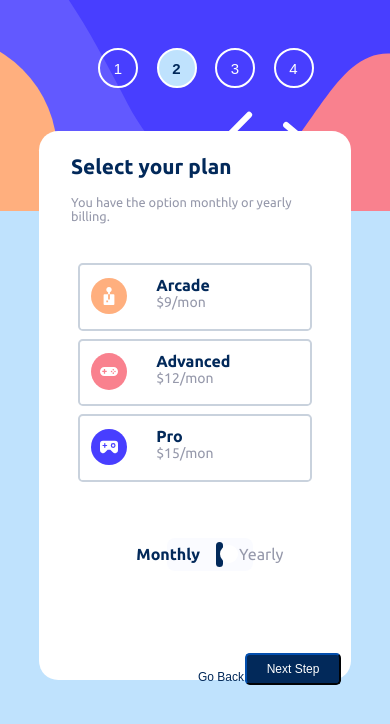
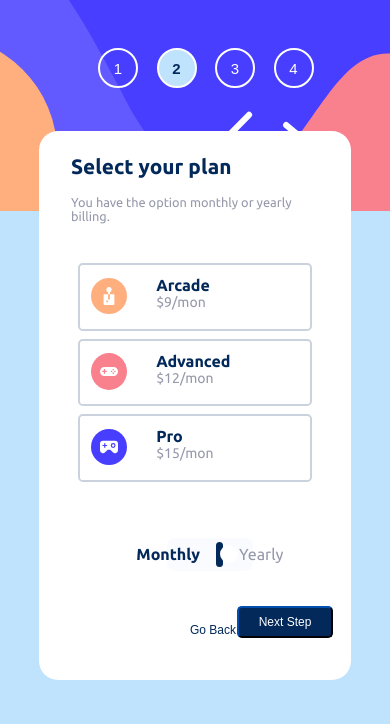
Before and after one commit to mnavai/multistepsform-reactapp, a React (Create React App) app: page /select-plan in a window 390 px wide. Shown: the top 724 px of the page. Built offline with nearby package versions, Linux system fonts and the light colour scheme.

Commit message:
mobile view fixing

```diff
--- a/src/components/Card/Card.css
+++ b/src/components/Card/Card.css
@@ -62,4 +62,9 @@
         width: 65px;
         height: 65px;
     }
+    .grey-bar {
+        margin: 0 auto 3.5rem auto;
+        width: 60vw;
+        height: 11vh;
+    }
 }
--- a/src/components/Form/Form.css
+++ b/src/components/Form/Form.css
@@ -11,8 +11,6 @@
     justify-content: space-between;
     width: 25vw;
     padding: 10px;
-    margin-left: auto;
-    margin-right: auto;
 }
 @media screen and (max-width:578px) {
     .form-group{
@@ -25,5 +23,8 @@
         display: flex;
         justify-content: flex-end;
         width: 100%;
+        position: absolute;
+        bottom: 1rem;
+        right: .5rem;
     }
 }
--- a/src/components/MainWrapper/MainWrapper.css
+++ b/src/components/MainWrapper/MainWrapper.css
@@ -5,6 +5,7 @@
     margin: 2rem 0 2rem 3.2rem;
     width: 46.vw;
     height: auto;
+    position: relative;
 }
 .form-class {
     display: flex;
@@ -116,4 +117,5 @@
         justify-content: flex-end;
         width: 100%;
     }
+
 }
```
